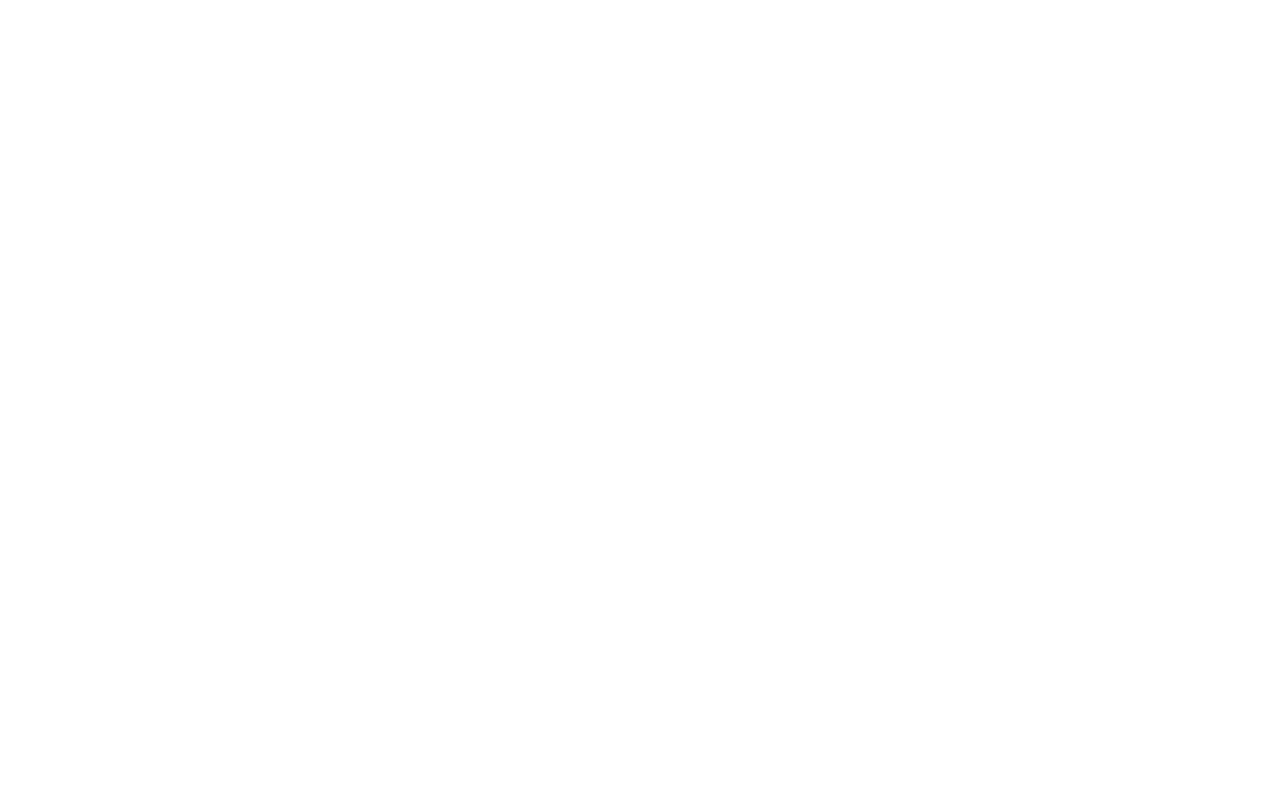
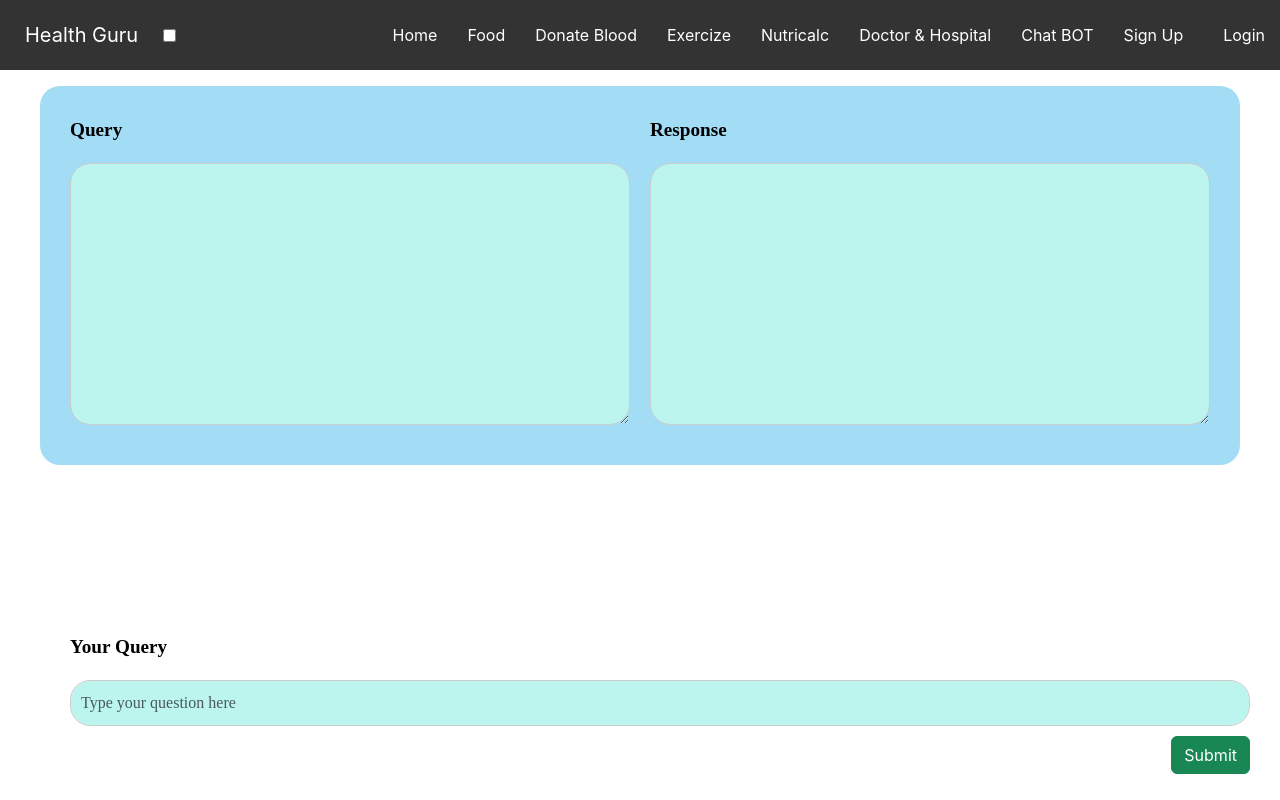
Before and after one commit to Sayjad21/healthSolution, a React (Create React App) app in the folder frontend/: page /AiChatBot in a window 1280 px wide. Before the commit this address had no page. Built offline with nearby package versions, Linux system fonts and the light colour scheme.

Commit message:
ai chat bot using gemini api

```diff
--- a/frontend/package.json
+++ b/frontend/package.json
@@ -7,6 +7,7 @@
     "@testing-library/react": "^13.4.0",
     "@testing-library/user-event": "^13.5.0",
     "axios": "^1.7.2",
+    "dotenv": "^16.4.5",
     "react": "^18.3.1",
     "react-dom": "^18.3.1",
     "react-player": "^2.16.0",
--- a/frontend/src/App.jsx
+++ b/frontend/src/App.jsx
@@ -25,6 +25,7 @@
 import BloodDonationForm from './components/blood/BloodDonationForm.js';
 import ViewDonor from './components/blood/ViewDonor.js';
 import NutritionCalc from './components/nutrition/NutritionCalc.js';
+import Aichat from './components/AIchatbot/Aichat.jsx';
 
 
 
@@ -62,6 +63,7 @@
               <Route exact path="/FindDocHos" element={<SearchFilter /> } />
               <Route exact path="/addDoctor" element ={<Updatedoctor />} />
               <Route exact path="/UserLifeLog" element={<UserLifeInfo />} />
+              <Route exact path="/AiChatBot" element={<Aichat/> } />
 
 
               {/* sayjad */}
--- /dev/null
+++ b/frontend/src/components/AIchatbot/Aichat.jsx
@@ -0,0 +1,118 @@
+import React, { useState, useEffect } from 'react';
+import '../../cssFiles/aichat.css';
+import Navbar from '../utils/Navbar';
+
+const apikey = process.env.REACT_APP_API_KEY;
+
+export default function Aichat() {
+  const [query, setQuery] = useState('');
+  const [response, setResponse] = useState('');
+  const [question, setQuestion] = useState('');
+
+  const handleSubmit = async () => {
+    if (query !== '') {
+      setQuestion(query);
+      setResponse('Loading...');
+
+      try {
+        const response = await fetch(`https://generativelanguage.googleapis.com/v1/models/gemini-pro:generateContent?key=${apikey}`, {
+          method: 'POST',
+          headers: {
+            'Content-Type': 'application/json',
+          },
+          body: JSON.stringify({
+            contents: [
+              {
+                role: "user",
+                parts: [
+                  {
+                    text: query
+                  }
+                ]
+              }
+            ]
+          })
+        });
+
+        if (response.status === 200) {
+          const responseData = await response.json();
+
+          // Check if the response data has the expected structure
+          if (responseData.candidates && responseData.candidates.length > 0) {
+            const candidate = responseData.candidates[0];
+            if (candidate.content && candidate.content.parts && candidate.content.parts.length > 0) {
+              setQuery('');
+              setResponse(candidate.content.parts[0].text);
+            } else {
+              console.error('Unexpected response format: No parts found');
+              setResponse('Error: No content parts found');
+            }
+          } else {
+            console.error('Unexpected response format: No candidates found');
+            setResponse('Error: No candidates found');
+          }
+        } else {
+          const errorData = await response.json();
+          console.error('Error:', errorData);
+          setResponse('Error: Failed to fetch data');
+        }
+      } catch (error) {
+        console.error('Request failed:', error);
+        setResponse('Error: Request failed');
+      }
+    }
+  };
+
+
+  const handleKeyPress = (event) => {
+    if (event.key === 'Enter') {
+      handleSubmit();
+    }
+  };
+
+  return (
+    <>
+    <Navbar />
+    <div className='container my-3'>
+      <div className="container mb-3" style={{ position: "fixed", bottom: "0", width: "100%", backgroundColor: "white", padding: "10px" }}>
+        <label htmlFor="formGroupExampleInput" className="form-label">Your Query</label>
+        <input
+          type="text"
+          className="form-control"
+          id="formGroupExampleInput"
+          placeholder="Type your question here"
+          value={query}
+          onChange={(e) => setQuery(e.target.value)}
+          onKeyPress={handleKeyPress}
+        />
+        <div style={{ display: "flex", justifyContent: "flex-end", marginTop: "10px" }}>
+          <button type="button" className="btn btn-success" onClick={handleSubmit}>Submit</button>
+        </div>
+      </div>
+
+        <div style={{ display: "flex", justifyContent: "space-between", padding: "10px" }}>
+          <div style={{ flex: 1, marginRight: "10px" }}>
+            <label htmlFor="queryTextarea" className="form-label">Query</label>
+            <textarea
+              id="queryTextarea"
+              className="form-control"
+              rows="10"
+              value={question}
+              readOnly
+            ></textarea>
+          </div>
+          <div style={{ flex: 1, marginLeft: "10px" }}>
+            <label htmlFor="responseTextarea" className="form-label">Response</label>
+            <textarea
+              id="responseTextarea"
+              className="form-control"
+              rows="10"
+              value={response}
+              readOnly
+            ></textarea>
+          </div>
+        </div>
+    </div>
+    </>
+  );
+}
--- a/frontend/src/components/utils/Navbar.jsx
+++ b/frontend/src/components/utils/Navbar.jsx
@@ -79,6 +79,8 @@
                 </Link>
               </li>
 
+              <li><Link className="nav-link" target="_self" to="/AiChatBot">Chat BOT</Link></li>
+
               {userValue.user && userValue.user.stats ==='admin' &&  <li>
                 <Link to="/addDoctor" className="nav-link">
                   Add Doctor
@@ -92,7 +94,7 @@
                       <div>{userValue.user.name}</div>
                     </button>
                     <ul className="dropdown-menu dropdown-menu-dark">
-                      <li><a className="dropdown-item" href="#">Action1</a></li>
+                    <li><Link className="nav-link" target="_self" to="/AiChatBot">Chat BOT</Link></li>
                       <button className="dropdown-item" onClick={handleSignOut}>Sign Out</button>
                       <li><Link className="nav-link" target="_self" to="/UserLifeLog">User Log</Link></li>
                     </ul>
--- /dev/null
+++ b/frontend/src/cssFiles/aichat.css
@@ -0,0 +1,36 @@
+.container {
+    /* Add your container styles here */
+    padding: 20px;
+    margin: 0 auto;
+    max-width: 1200px;
+    background-color: #a3ddf5;
+    border-radius: 20px;
+    /* box-shadow: 0 4px 20px rgba(0, 0, 0, 0.1); */
+  }
+
+  .form-label {
+    font-size: 1.2em;
+    font-weight: bold;
+    color: #000000;
+    font-family:'cursive';
+  }
+
+  .form-control {
+    width: 100%;
+    padding: 10px;
+    margin: 10px 0;
+    border: 1px solid #ccc;
+    border-radius: 20px;
+    font-size: 1em;
+    font-family: 'cursive';
+    background-color: #bcf5ee;
+    color: #003366;
+  }
+
+  .form-control:focus {
+    outline: none;
+    border-color: #66afe9;
+    box-shadow: 0 0 8px rgba(102, 175, 233, 0.6);
+    background-color: #d2f3ef;
+    color: #003366;
+  }
```
Also changed, not shown: 2 other files (tests, documents, lock files or other folders).
